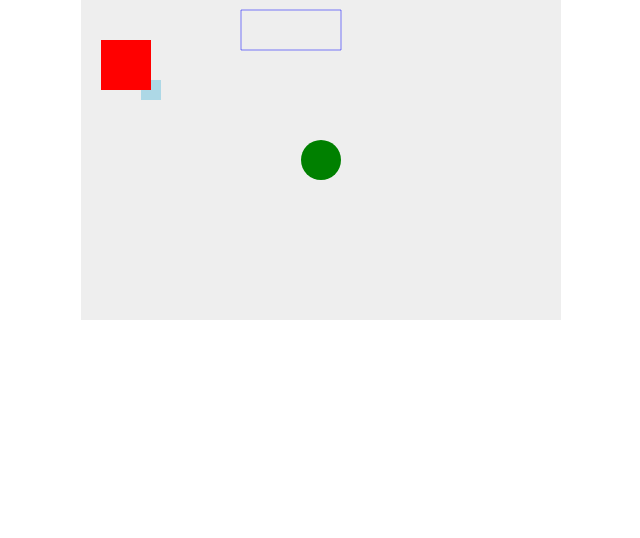
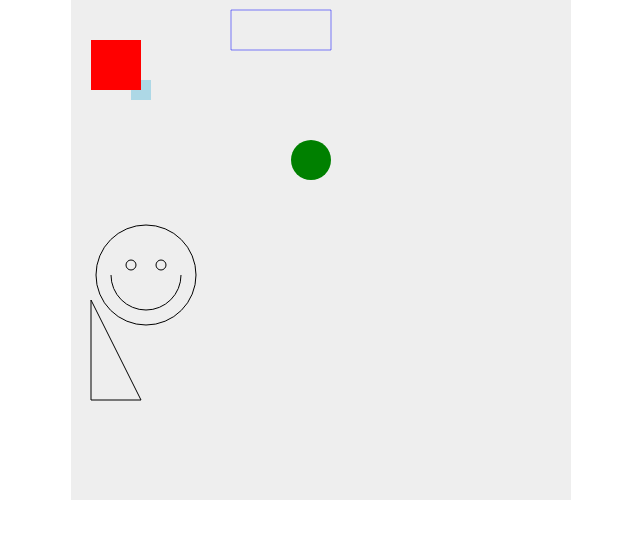
Before and after one commit to hjhan/kidsJavaScript, a plain HTML site: page src/canvas-games/lesson01.html in a window 1280 px wide. Shown: the whole page, without its empty margins (319-959 px from the left). Drawn offline with Linux system fonts and the light colour scheme.

Commit message:
draw smily face

```diff
--- a/src/canvas-games/lesson01.html
+++ b/src/canvas-games/lesson01.html
@@ -16,28 +16,50 @@
 </head>
 <body>
 
-<canvas id="myCanvas" width="480" height="320"></canvas>
+<canvas id="myCanvas" width="500" height="500"></canvas>
 
 <script>
     var canvas = document.getElementById("myCanvas");
     var ctx = canvas.getContext("2d");
 
+    function face() {
+        ctx.beginPath();
+        ctx.arc(75, 275, 50, 0, Math.PI * 2, true); // Outer circle
+        ctx.moveTo(110, 275);
+        ctx.arc(75, 275, 35, 0, Math.PI, false);  // Mouth (clockwise)
+        ctx.moveTo(65, 265);
+        ctx.arc(60, 265, 5, 0, Math.PI * 2, true);  // Left eye
+        ctx.moveTo(95, 265);
+        ctx.arc(90, 265, 5, 0, Math.PI * 2, true);  // Right eye
+        ctx.stroke();
+    }
+    face();
+    function triangle() {
+        ctx.beginPath();
+        ctx.moveTo(20, 300);
+        ctx.lineTo(20, 400);
+        ctx.lineTo(70, 400);
+        ctx.closePath();
+        ctx.stroke();
+    }
+    triangle();
     //Block for Snakes
     const blockSize = 20;
-    class Block{
-        constructor(col,row){
+    class Block {
+        constructor(col, row) {
             this.col = col;
             this.row = row;
         }
-        drawSquare(color){
+
+        drawSquare(color) {
             var x = this.col * blockSize;
             var y = this.row * blockSize;
             ctx.fillStyle = color;
-            ctx.fillRect(x,y,blockSize,blockSize);
+            ctx.fillRect(x, y, blockSize, blockSize);
         }
     }
 
-    var block = new Block(3,4);
+    var block = new Block(3, 4);
     block.drawSquare("LightBlue");
 
     ctx.beginPath();
```
Also changed, not shown: src/FiveChess_Canvas/ch.html (+13 -15 lines).
